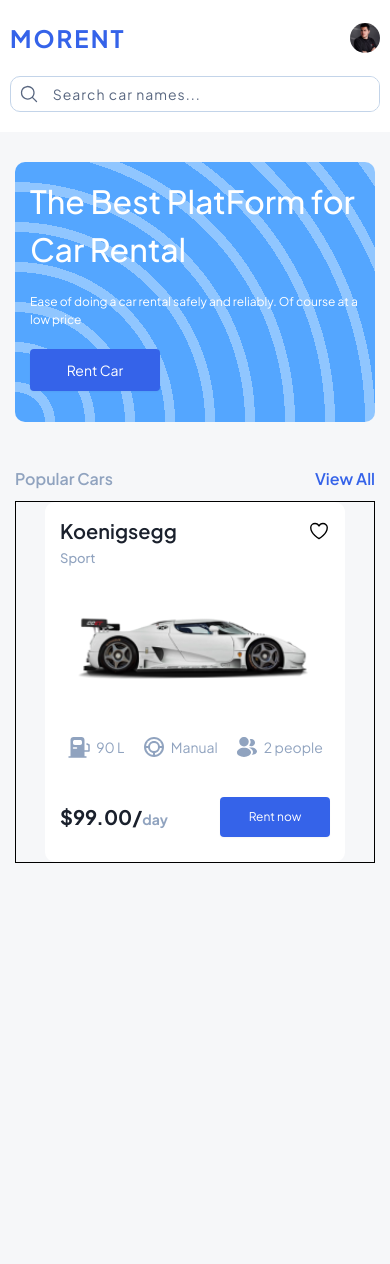
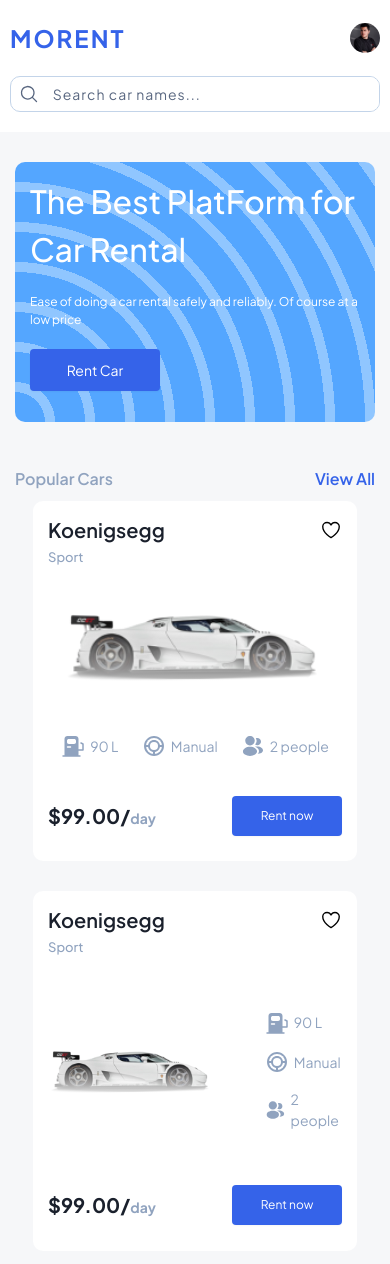
Before and after one commit to abolfazlcodes/morent, a React (Vite) app: page / in a window 390 px wide. Shown: the top 1264 px of the page. Before the commit the page ends 893 px from the top, so only its background shows below. Built offline with nearby package versions, Linux system fonts and the light colour scheme.

Commit message:
add responsive styles to car cards and a type props to render diffferent styles when needed

```diff
--- a/src/App.tsx
+++ b/src/App.tsx
@@ -22,7 +22,7 @@
         <Route element={<AppLayout />}>
           <Route index element={<HomePage />} />
           <Route path='/cars' element={<Cars />} />
-          <Route path='/car/:carId' element={<CarDetails />} />
+          <Route path='/cars/:carId' element={<CarDetails />} />
           <Route path='/settings' element={<Settings />} />
           <Route path='/signup' element={<Signup />} />
           <Route path='/login' element={<Login />} />
--- a/src/ui/CarCard.tsx
+++ b/src/ui/CarCard.tsx
@@ -3,9 +3,14 @@
 import Heading from "./Heading";
 import { GearBox, TankIcon, Users } from "../utils/helpers";
 import Button from "./Button";
-import { styled } from "styled-components";
+import { css, styled } from "styled-components";
+import { Link } from "react-router-dom";
 
-const StyledArticle = styled.article`
+type StyledItemsProps = {
+  type: "typeA" | "typeB";
+};
+
+const StyledArticle = styled.article<StyledItemsProps>`
   width: 30rem;
   height: 36rem;
   background-color: #ffffff;
@@ -13,8 +18,23 @@
   border-radius: 1rem;
   display: grid;
   grid-template-columns: 1fr;
+  row-gap: 1rem;
+
+  ${(props) =>
+    props.type === "typeA" &&
+    css`
       grid-template-rows: 1fr 2fr 1fr 1fr;
-  row-gap: 1rem;
+    `}
+
+  ${(props) =>
+    props.type === "typeB" &&
+    css`
+      grid-template-rows: 1fr 3fr 1fr;
+    `}
+
+  @media screen and (max-width: 550px) {
+    width: 90%;
+  }
 `;
 
 const StyledCardHeader = styled.header`
@@ -39,17 +59,46 @@
   display: flex;
   align-items: center;
   justify-content: center;
+  position: relative;
 `;
 
-const StyledCardImage = styled.img`
+const StyledCardImage = styled.img<StyledItemsProps>`
+  ${(props) =>
+    props.type === "typeA" &&
+    css`
       width: 90%;
+    `}
+
+  ${(props) =>
+    props.type === "typeB" &&
+    css`
+      width: 100%;
+    `}
 `;
 
-const StyledCardOverview = styled.div`
+const StyledCardOverview = styled.div<StyledItemsProps>`
   display: flex;
   align-items: center;
   justify-content: space-evenly;
   gap: 1rem;
+
+  ${(props) =>
+    props.type === "typeB" &&
+    css`
+      @media screen and (max-width: 550px) {
+        flex-direction: column;
+        align-items: start;
+        width: 35%;
+        height: 70%;
+      }
+
+      @media screen and (max-width: 380px) {
+        flex-direction: row;
+        align-items: center;
+        width: 100%;
+        height: initial;
+      }
+    `}
 `;
 
 const StyledCardOverviewDetail = styled.div`
@@ -78,29 +127,47 @@
   color: #90a3bf;
 `;
 
-// interface CarCardProps {}
+const StyledCardDetailsTypeB = styled.div`
+  /* border: 1px solid black; */
+  display: flex;
+  flex-direction: column;
+  align-items: center;
+  justify-content: center;
+  gap: 5rem;
 
-const CarCard = () => {
+  @media screen and (max-width: 550px) {
+    flex-direction: row;
+  }
+
+  @media screen and (max-width: 380px) {
+    flex-direction: column;
+  }
+`;
+
+const StyledBgOverlay = styled.div`
+  position: absolute;
+  bottom: 0;
+  width: 100%;
+  height: 70%;
+  z-index: 10;
+  background: linear-gradient(180deg, rgba(255, 255, 255, 0) 0%, #fff 100%);
+`;
+
+interface CarCardProps {
+  type?: "typeA" | "typeB";
+}
+
+const CarCard = ({ type = "typeA" }: CarCardProps) => {
+  const renderCarDetails = () => {
+    if (type === "typeA") {
       return (
-    <StyledArticle>
-      <StyledCardHeader>
-        <div>
-          <Heading as='h3' color='black'>
-            Koenigsegg
-          </Heading>
-          <StyledCardCategory>sport</StyledCardCategory>
-        </div>
-
-        <StyledCardIcon>
-          <HiOutlineHeart />
-        </StyledCardIcon>
-      </StyledCardHeader>
-
+        <>
           <StyledCardImageWrapper>
-        <StyledCardImage src={car} alt='sample car name' />
+            <StyledBgOverlay />
+            <StyledCardImage type={type} src={car} alt='sample car name' />
           </StyledCardImageWrapper>
 
-      <StyledCardOverview>
+          <StyledCardOverview type={type}>
             <StyledCardOverviewDetail>
               <TankIcon />
               <span>90 L</span>
@@ -116,6 +183,54 @@
               <span>2 people</span>
             </StyledCardOverviewDetail>
           </StyledCardOverview>
+        </>
+      );
+    } else {
+      return (
+        <StyledCardDetailsTypeB>
+          <StyledCardImageWrapper>
+            <StyledBgOverlay />
+            <StyledCardImage type={type} src={car} alt='sample car name' />
+          </StyledCardImageWrapper>
+
+          <StyledCardOverview type={type}>
+            <StyledCardOverviewDetail>
+              <TankIcon />
+              <span>90 L</span>
+            </StyledCardOverviewDetail>
+
+            <StyledCardOverviewDetail>
+              <GearBox />
+              <span>Manual</span>
+            </StyledCardOverviewDetail>
+
+            <StyledCardOverviewDetail>
+              <Users />
+              <span>2 people</span>
+            </StyledCardOverviewDetail>
+          </StyledCardOverview>
+        </StyledCardDetailsTypeB>
+      );
+    }
+  };
+
+  return (
+    <StyledArticle type={type}>
+      <StyledCardHeader>
+        <div>
+          <Heading as='h3' color='black'>
+            Koenigsegg
+          </Heading>
+          <StyledCardCategory>sport</StyledCardCategory>
+        </div>
+
+        <StyledCardIcon>
+          <HiOutlineHeart />
+        </StyledCardIcon>
+      </StyledCardHeader>
+
+      {/*// ? rendering details based on their types */}
+      {renderCarDetails()}
 
       <StyledCardFooter>
         <div>
@@ -124,7 +239,7 @@
         </div>
 
         <Button size='small' variation='primary'>
-          Rent now
+          <Link to='/cars/1'>Rent now</Link>
         </Button>
       </StyledCardFooter>
     </StyledArticle>
--- a/src/ui/CardsWrapper.tsx
+++ b/src/ui/CardsWrapper.tsx
@@ -2,7 +2,6 @@
 import CarCard from "./CarCard";
 
 const StyledWrapper = styled.div`
-  border: 1px solid black;
   display: grid;
   grid-template-columns: repeat(auto-fill, minmax(32rem, 1fr));
   justify-items: center;
@@ -15,6 +14,7 @@
   return (
     <StyledWrapper>
       <CarCard />
+      <CarCard type='typeB' />
     </StyledWrapper>
   );
 }
```
Lines whose indentation alone changed are shown as unchanged.
